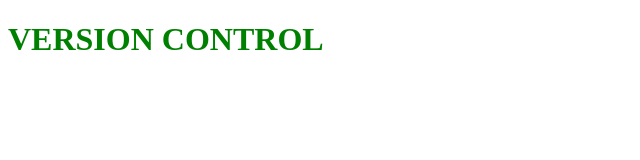
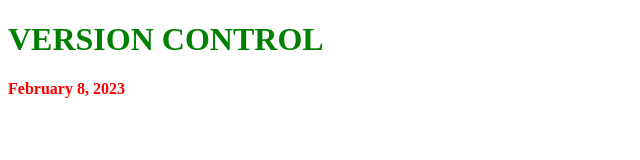
Before and after one commit to GMien/Version-Control, a plain HTML site: page index.html in a window 1280 px wide. Shown: the whole page, without its empty margins (0-640 px from the left). Drawn offline with Linux system fonts and the light colour scheme.

Commit message:
added paragraph

```diff
--- a/index.html
+++ b/index.html
@@ -9,5 +9,7 @@
   </head>
   <body>
     <h1 class="heading-text">VERSION CONTROL</h1>
+    <p>February 8, 2023</p>
+
   </body>
 </html>
--- a/style.css
+++ b/style.css
@@ -1,3 +1,8 @@
 .heading-text {
   color: green;
 }
+
+p{
+  color: red;
+  font-weight: bold;
+}
```
